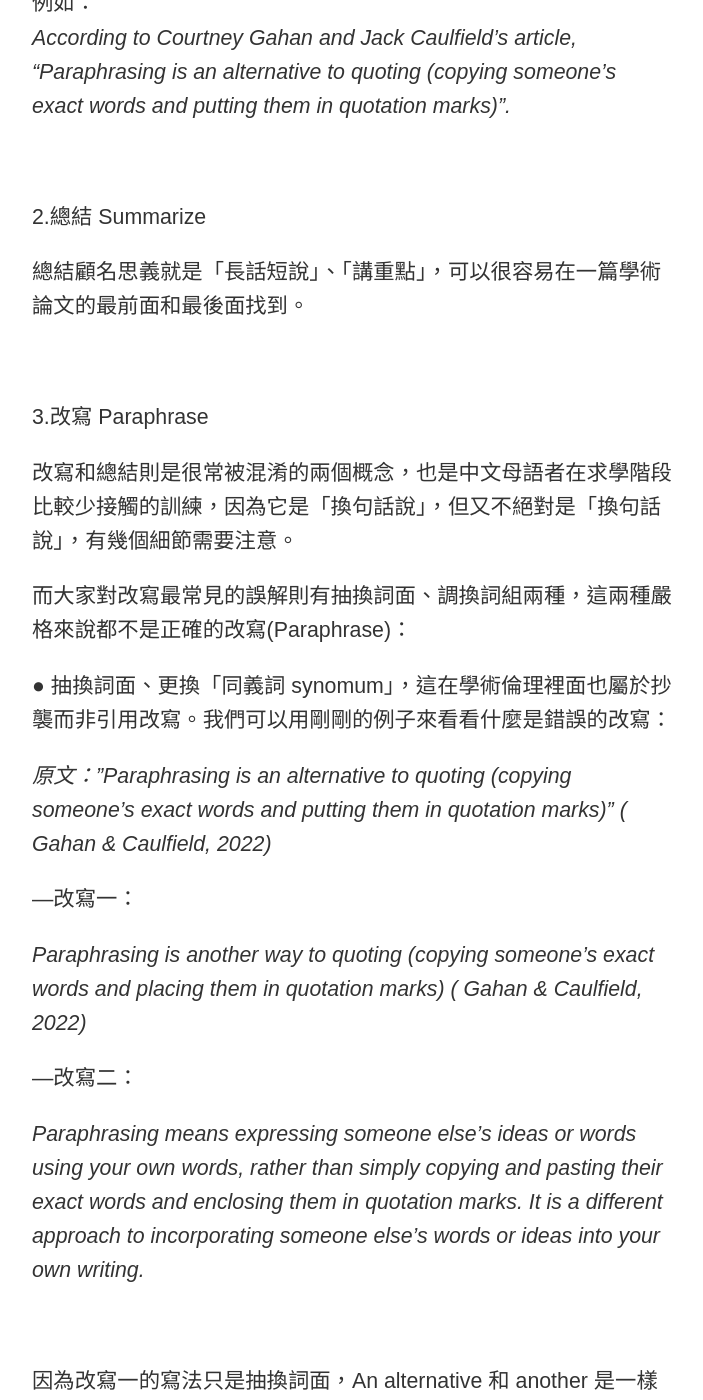
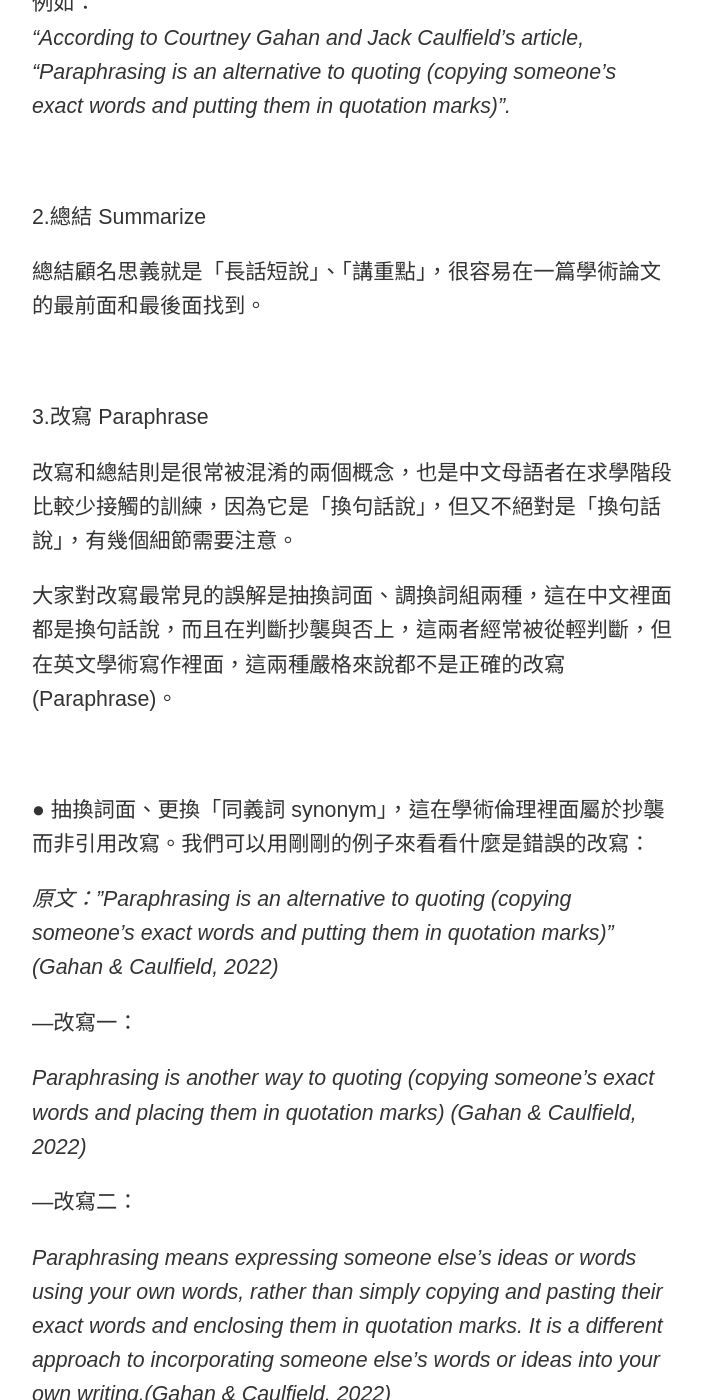
Before and after one commit to pqvst/tzling, a Jekyll site: the page built from _posts/2023-03-20-MBA_onboarding_guide.md, in a window 1280 px wide and 1400 px high, scrolled down 4598 px. Shown: the whole window, without its empty margins (288-991 px from the left). Built offline with Jekyll 4.4.1, drawn with Linux system fonts in a browser that asks for light colours; nearby versions of some CDN libraries; some of the changed text lies outside the part shown.

Commit message:
Update 2023-03-20-MBA_onboarding_guide.md

```diff
--- a/_posts/2023-03-20-MBA_onboarding_guide.md
+++ b/_posts/2023-03-20-MBA_onboarding_guide.md
@@ -1,11 +1,11 @@
 ---
 layout: post
-title: 在MBA開始以前可以準備什麼？
+title: 在MBA開學前可以準備什麼？
 ---
 
 算算時間，三月底大概是許多歐洲系MBA(9月學程)開始面試和放榜的時期，而我的MBA學程也已經來到了中後半，大概可以開始和大家分享一下在MBA、MScBA入學前，可以先準備什麼了：
 
-這篇文章沒有包含入學申請內容，主要針對MBA學習前的準備。
+這篇文章沒有包含入學申請內容，主要針對MBA開學前的準備。
 
 <br/>
 
@@ -39,7 +39,8 @@ title: 在MBA開始以前可以準備什麼？
 
 <br/>
 
-**Turnitin 相似度檢查範例**：</br>
+**Turnitin 相似度檢查範例**：
+</br>
 
 ![](/assets/img/MBA/proofread.jpg)<br/>
 
@@ -66,13 +67,13 @@ title: 在MBA開始以前可以準備什麼？
 簡單來說，就是加上引號——" " 的引用，原封不動的把別人的原文放在括號引用裡面。
 
 例如：<br/>
-*According to Courtney Gahan and Jack Caulfield’s article, "Paraphrasing is an alternative to quoting (copying someone’s exact words and putting them in quotation marks)”.*
+*"According to Courtney Gahan and Jack Caulfield’s article, "Paraphrasing is an alternative to quoting (copying someone’s exact words and putting them in quotation marks)”.*
 
 <br/>
 
 **2.總結 Summarize**
 
-總結顧名思義就是「長話短說」、「講重點」，可以很容易在一篇學術論文的最前面和最後面找到。
+總結顧名思義就是「長話短說」、「講重點」，很容易在一篇學術論文的最前面和最後面找到。
 
 <br/>
 
@@ -81,21 +82,22 @@ title: 在MBA開始以前可以準備什麼？
 **改寫**和**總結**則是很常被混淆的兩個概念，也是中文母語者在求學階段比較少接觸的訓練，因為它是「換句話說」，但又不絕對是「換句話說」，有幾個細節需要注意。
 
 
-而大家對**改寫**最常見的誤解則有抽換詞面、調換詞組兩種，這兩種嚴格來說都不是正確的改寫(Paraphrase)：
+大家對**改寫**最常見的誤解是**抽換詞面**、**調換詞組**兩種，這在中文裡面都是換句話說，而且在判斷抄襲與否上，這兩者經常被從輕判斷，但在英文學術寫作裡面，這兩種嚴格來說都不是正確的改寫(Paraphrase)。
+
+<br/>
+
+● **抽換詞面、更換「同義詞 synonym」**，這在學術倫理裡面屬於抄襲而非**引用改寫**。我們可以用剛剛的例子來看看什麼是錯誤的改寫：
 
 
-● **抽換詞面、更換「同義詞 synomum」**，這在學術倫理裡面也屬於抄襲而非**引用改寫**。我們可以用剛剛的例子來看看什麼是錯誤的改寫：
-
-
-*原文："Paraphrasing is **an alternative** to quoting (copying someone’s exact words and **putting** them in quotation marks)” ( Gahan & Caulfield, 2022)*
+*原文："Paraphrasing is **an alternative** to quoting (copying someone’s exact words and **putting** them in quotation marks)” (Gahan & Caulfield, 2022)*
 
 —改寫一：
 
-*Paraphrasing is **another** way to quoting (copying someone’s exact words and **placing** them in quotation marks) ( Gahan & Caulfield, 2022)*
+*Paraphrasing is **another** way to quoting (copying someone’s exact words and **placing** them in quotation marks) (Gahan & Caulfield, 2022)*
 
 —改寫二：
 
-*Paraphrasing means expressing someone else's ideas or words using your own words, rather than simply copying and pasting their exact words and enclosing them in quotation marks. It is a different approach to incorporating someone else's words or ideas into your own writing.*
+*Paraphrasing means expressing someone else's ideas or words using your own words, rather than simply copying and pasting their exact words and enclosing them in quotation marks. It is a different approach to incorporating someone else's words or ideas into your own writing.(Gahan & Caulfield, 2022)*
 
 <br/>
 
@@ -116,8 +118,7 @@ title: 在MBA開始以前可以準備什麼？
 
 這個改寫方式很明顯只是把前後句子調換，這樣也不算是正確的Pharaphrase。
 
-
-
+因為改寫這件事對很多人來說都很陌生，我自己覺得比較好用的作法是——把想要引用的段落默背起來(用英文)，在不看文字的情況下用自己的語言說一遍，這樣就有比較高機會不會原文照抄、照改。
 
 
 
@@ -143,9 +144,9 @@ title: 在MBA開始以前可以準備什麼？
 ![](/assets/img/MBA/citation.jpg)<br/><br/>
 ![](/assets/img/MBA/Citation2.jpg)<br/>
 
-Word本身也有內建Citation系統，或者使用APA文獻引用格式產生器來產生正確的APA格式(大推薦)，並且注意清單的順序要依照首字的字母順序(超重要)。
+Word本身也有內建Citation系統，除了Word內建的引文功能以外，也可以使用**APA文獻引用格式產生器**來產生正確的APA格式(大推薦！)，並且注意清單的順序要依照首字的字母順序(超重要！)。
 
-[APA產生器](https://www.scribbr.com/citation/generator/apa/)
+> [APA產生器](https://www.scribbr.com/citation/generator/apa/)
 
 <br/>
 
@@ -154,6 +155,8 @@ Word本身也有內建Citation系統，或者使用APA文獻引用格式產生
 有時候不僅是自己的作業需要好好留意學術寫作，如果不懂這些寫作方法，看小組同學的作業時也不知道從哪裡改起，不小心就整組一起踩雷了。
 
 有時候同學也不是故意，但有的人就是真的不知道什麼是抄襲，不小心用錯了引用或是產生了不符合規定的參考文件清單，提早學好怎麼寫，可以省很多時間和力氣。
+
+至於怎麼寫主題句、怎麼寫Introduction、Executive Summary等基本功，如果可以的話，當然還是開學前趁早練好最好。
 
 <br/>
 
@@ -168,7 +171,7 @@ Word本身也有內建Citation系統，或者使用APA文獻引用格式產生
 
 ## 根據課綱做行前預習、熟悉學校系統
 
-另外一個可以提前作準備的事情是熟悉課堂專有用語，因為一開始沒有商管背景，一開始上課遇到沒有讀過的專有名詞還蠻辛苦的，雖然這個陣痛期對通過雅思、Gmat考驗的MBA學生來說不至於太久，但作為一個過來人，會很希望早點知道這件事，並且趁早做準備。
+另外一個可以提前作準備的事情是熟悉課堂專有用語，因為一開始沒有商管背景，一開始上課遇到沒有讀過的專有名詞還蠻辛苦的。雖然這個陣痛期對通過雅思、Gmat考驗的MBA學生來說不至於太久，但作為一個過來人，會很希望早點知道這件事，並且趁早做準備。
 
 荷蘭的MBA教學非常在乎上課互動，互動和傳達立也是一個重要的講師評比項目，理論上教授和講師用的英文不會太難，不過還是免不了會因為口音不同一時聽不懂，這時候如果剛好講到重要概念，就很容易跟不上，同時也不知道該怎麼發問。
 
```
